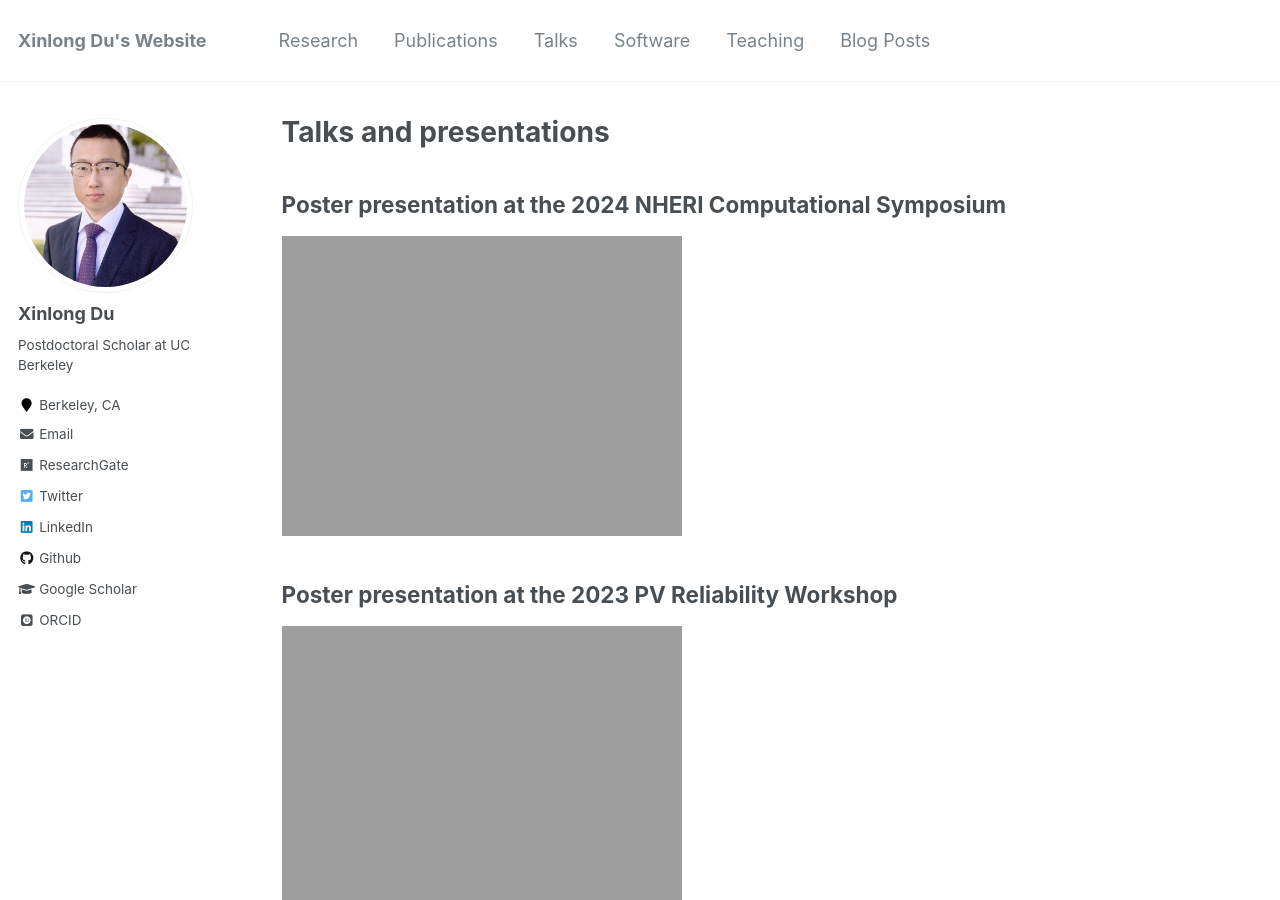
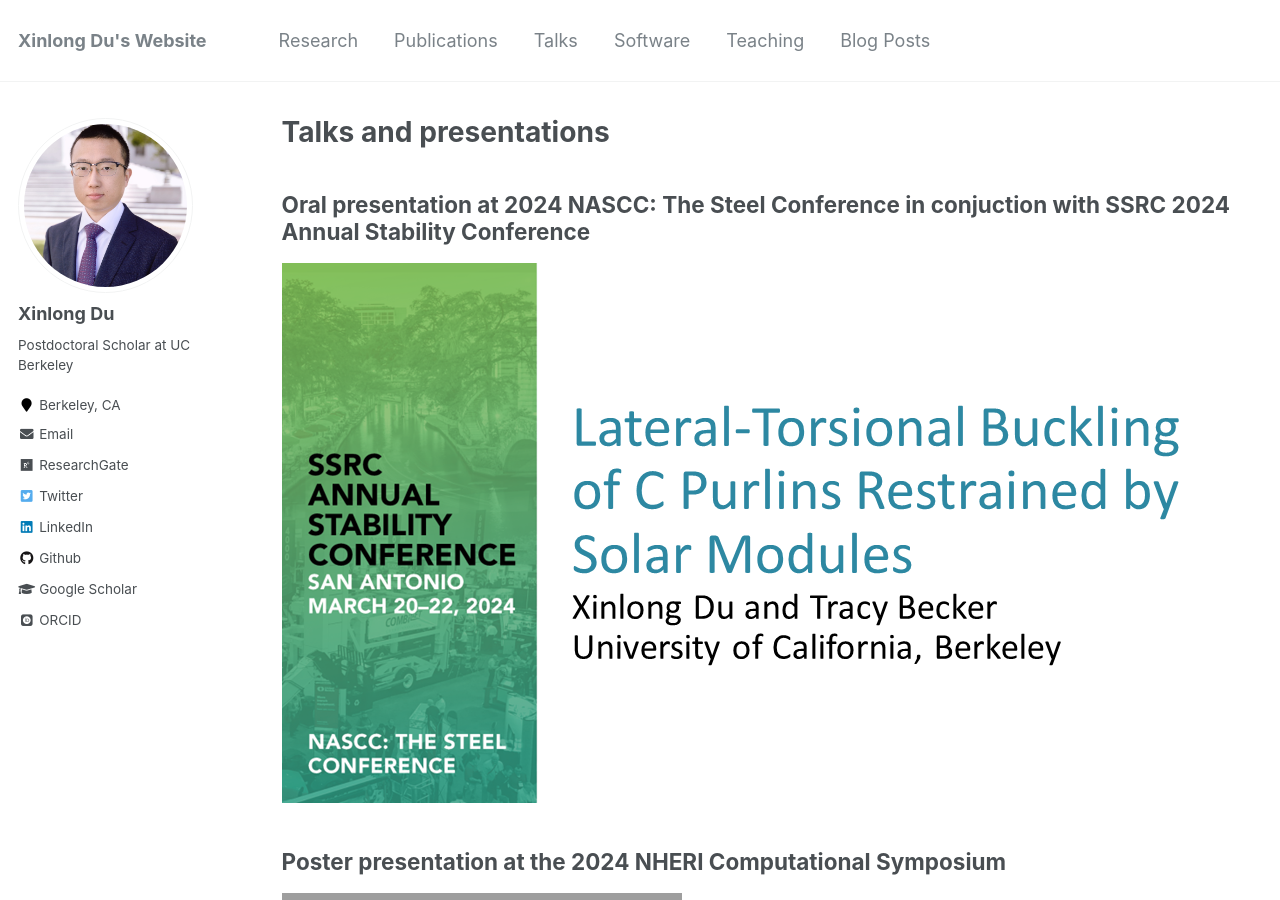
Before and after one commit to xinlong-du/xinlong-du.github.io, a Jekyll site: the page built from _pages/talks.md, in a window 1280 px wide and 900 px high. Built offline with Jekyll 4.4.1, drawn with Linux system fonts in a browser that asks for light colours; some web fonts are replaced.

Commit message:
Add SSRC 2024 to talks

```diff
--- a/_pages/talks.md
+++ b/_pages/talks.md
@@ -4,6 +4,9 @@ title: "Talks and presentations"
 permalink: /talks/
 author_profile: true
 ---
+
+## Oral presentation at 2024 NASCC: The Steel Conference in conjuction with SSRC 2024 Annual Stability Conference
+![Alt text](http://xinlong-du.github.io/files/Presentation3SSRC2024.png)
 
 ## Poster presentation at the 2024 NHERI Computational Symposium
 ![Alt text](http://xinlong-du.github.io/files/Poster3NHERISymposium.png)
```
Also changed, not shown: files/Presentation3SSRC2024.png (added).
